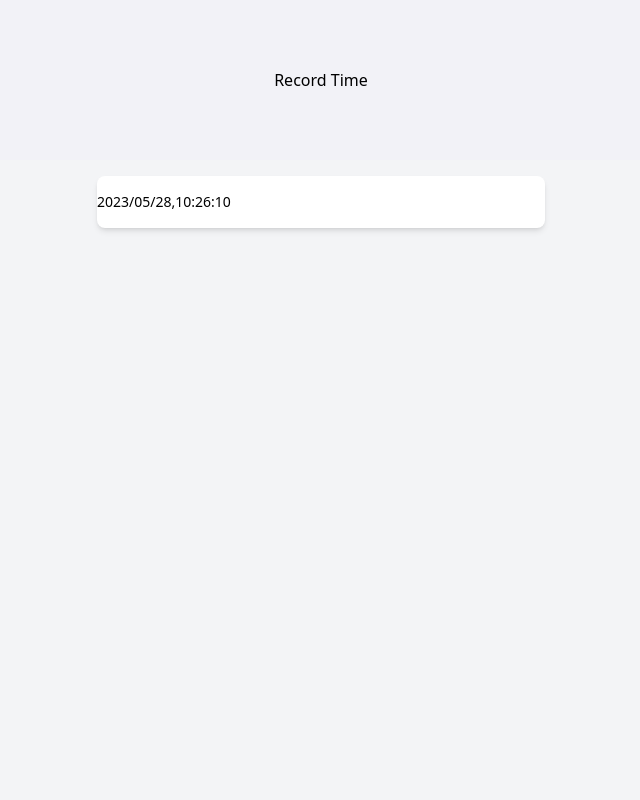
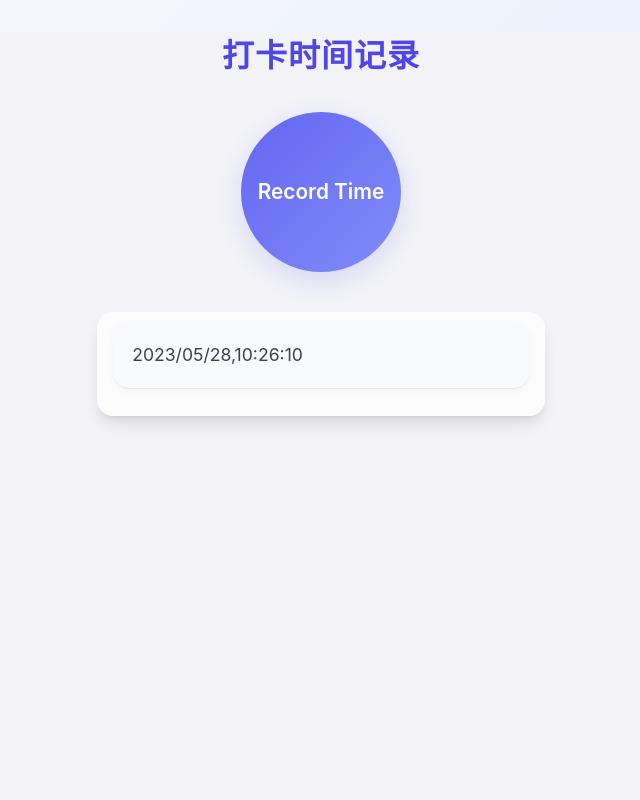
Before and after one commit to dimple369/TimeRecord, a React (Vite) app: page / in a window 1280 px wide. Both pictures are taken after a click on the button "Record Time". Shown: the top 800 px of the page, without its empty margins (319-959 px from the left). Built offline with nearby package versions, Linux system fonts and the light colour scheme.

Commit message:
feat: ui update, unique id, add delete

```diff
--- a/src/App.css
+++ b/src/App.css
@@ -1,8 +1,89 @@
+body {
+  background: linear-gradient(135deg, #f8fafc 0%, #e0e7ff 100%);
+  min-height: 100vh;
+  font-family: 'SF Pro Display', 'PingFang SC', 'Helvetica Neue', Arial, sans-serif;
+}
+
+.header-title {
+  text-align: center;
+  font-size: 2rem;
+  font-weight: 700;
+  color: #4f46e5;
+  margin: 2rem 0 1rem 0;
+  letter-spacing: 1px;
+}
+
 .record-button {
-  border-radius: 50%;
+  display: block;
+  margin: 2rem auto 1.5rem auto;
+  border-radius: 999px;
   width: 160px;
   height: 160px;
+  background: linear-gradient(135deg, #6366f1 0%, #818cf8 100%);
+  color: #fff;
+  font-size: 1.3rem;
+  font-weight: 600;
+  box-shadow: 0 8px 24px rgba(99,102,241,0.18);
+  border: none;
+  transition: transform 0.15s, box-shadow 0.15s;
+  cursor: pointer;
+}
+.record-button:hover {
+  transform: scale(1.05);
+  box-shadow: 0 12px 32px rgba(99,102,241,0.22);
+}
+
+.time-card {
+  background: #f9fafb;
+  border-radius: 1rem;
+  box-shadow: 0 2px 8px rgba(0,0,0,0.04);
+  margin: 0.7rem 1rem;
+  padding: 1.2rem 1.5rem 1.2rem 1.2rem;
+  display: flex;
+  align-items: center;
+  font-size: 1.1rem;
+  color: #374151;
   position: relative;
-  left: 50%;
-  transform: translate(-50%, 0);
+  transition: box-shadow 0.2s;
 }
+.time-card:not(:last-child) {
+  border-bottom: 1px solid #e5e7eb;
+}
+
+.delete-btn {
+  width: 90px;
+  height: 90%;
+  border-radius: 1rem;
+  background: linear-gradient(135deg, #ef4444 0%, #f87171 100%);
+  color: #fff;
+  font-size: 1.1rem;
+  font-weight: 600;
+  display: flex;
+  align-items: center;
+  justify-content: center;
+  box-shadow: 0 2px 8px rgba(239,68,68,0.10);
+  border: none;
+  cursor: pointer;
+  transition: background 0.15s, box-shadow 0.15s;
+  outline: none;
+}
+.delete-btn:active {
+  background: #dc2626;
+  box-shadow: 0 4px 16px rgba(239,68,68,0.18);
+}
+
+@media (max-width: 600px) {
+  .record-button {
+    width: 120px;
+    height: 120px;
+    font-size: 1rem;
+  }
+  .time-card {
+    font-size: 1rem;
+    padding: 1rem 1rem 1rem 1rem;
+  }
+  .delete-btn {
+    width: 70px;
+    font-size: 1rem;
+  }
+}
--- a/src/App.tsx
+++ b/src/App.tsx
@@ -3,35 +3,49 @@ import "./App.css"
 import { Item } from "./component/Item"
 import dayjs from "dayjs"
 
+type TimeRecord = {
+  id: string
+  time: string
+}
+
 function App() {
-  const [times, setTimes] = useState<string[]>(() => {
+  const [times, setTimes] = useState<TimeRecord[]>(() => {
     const data = localStorage.getItem("date")
-    return data ? data.split(",") : []
+    return data ? JSON.parse(data) : []
   })
 
   function handleRecordClick() {
     const date = new Date()
     const timeString = date.toLocaleString()
-    setTimes([timeString, ...times])
-    localStorage.setItem("date", [timeString, ...times].toString())
+    const newRecord = { id: `${Date.now()}-${Math.random()}`, time: timeString }
+    const newTimes = [newRecord, ...times]
+    setTimes(newTimes)
+    localStorage.setItem("date", JSON.stringify(newTimes))
   }
   function handleDeleteClick(index: number) {
     const newTimes = [...times]
     newTimes.splice(index, 1)
     setTimes(newTimes)
-    localStorage.setItem("date", newTimes.toString())
+    localStorage.setItem("date", JSON.stringify(newTimes))
   }
 
   return (
     <>
+      <div className="header-title">打卡时间记录</div>
       <button className="record-button" onClick={handleRecordClick}>
         Record Time
       </button>
-
-      <div className="min-h-screen bg-gray-100 flex justify-center items-start p-4">
-        <div className="w-full max-w-md bg-white rounded-lg shadow-md">
-          {times.map((time, index) => (
-            <Item key={dayjs(time).toISOString()} date={dayjs(time)}></Item>
+      <div className="min-h-screen flex justify-center items-start p-4 bg-transparent">
+        <div className="w-full max-w-md bg-white/80 rounded-2xl shadow-lg pb-4">
+          {times.length === 0 && (
+            <div className="text-center text-gray-400 py-8">暂无打卡记录</div>
+          )}
+          {times.map((item, index) => (
+            <Item
+              key={item.id}
+              date={dayjs(item.time)}
+              onDelete={() => handleDeleteClick(index)}
+            />
           ))}
         </div>
       </div>
--- a/src/component/Item.tsx
+++ b/src/component/Item.tsx
@@ -1,58 +1,81 @@
 import { animated, useSpring } from "@react-spring/web"
 import { useGesture } from "@use-gesture/react"
 import dayjs from "dayjs"
+import { useRef } from "react"
 
 type ItemProps = {
   date: dayjs.Dayjs
   isWorkOverTime?: boolean
+  onDelete?: () => void
 }
 
-export const Item = ({ date, isWorkOverTime = false }: ItemProps) => {
+export const Item = ({ date, isWorkOverTime = false, onDelete }: ItemProps) => {
   const [{ x }, set] = useSpring(() => ({ x: 0 }))
+  const isDeleteVisible = useRef(false)
 
   const bind = useGesture({
-    // onDrag: track dragging movement
-    onDrag: ({ movement: [mx] }) => {
-      console.log(mx)
-      if (mx < -70) set({ x: -70 }) // Prevent moving beyond -70px
-      else if (mx > 0) set({ x: 0 }) // Prevent moving beyond 0px
-      else set({ x: mx }) // Apply the current drag distance
-    },
-    // onDragEnd: handle logic when drag ends
-    onDragEnd: ({ movement: [mx], direction: [dx] }) => {
-      let targetX = 0
-
-      // Show delete button if swiped left between -50px and -70px
-      if (dx === -1 && mx <= -50 && mx >= -70) targetX = -30
-      // Reset to original position if swiped right or less than -50px
-      else if (dx === 1 || mx > -50) targetX = 0
-
-      set({ x: targetX }) // Set the final position
+    onDrag: ({ movement: [mx], last }) => {
+      if (last) {
+        // 松手时判断是否需要保持Delete按钮
+        if (mx <= -30) {
+          set({ x: -70 })
+          isDeleteVisible.current = true
+        } else {
+          set({ x: 0 })
+          isDeleteVisible.current = false
+        }
+      } else {
+        // 拖动中
+        if (mx < -70) set({ x: -70 })
+        else if (mx > 0) set({ x: 0 })
+        else set({ x: mx })
+      }
     },
   })
+
+  // 点击Delete后回弹
+  function handleDelete() {
+    if (onDelete) onDelete()
+    set({ x: 0 })
+    isDeleteVisible.current = false
+  }
 
   return (
     <div className="relative flex overflow-hidden">
       <animated.div
-        {...bind()} // Attach drag gesture to the element
-        className={`${isWorkOverTime ? "text-red-500" : ""} py-4 text-sm grow`}
+        {...bind()}
+        className={`time-card ${isWorkOverTime ? "text-red-500" : ""} grow`}
         style={{
           touchAction: "none",
-          transform: x.to((x) => `translateX(${x}px)`), // Apply horizontal translation
+          transform: x.to((x) => `translateX(${x}px)`),
         }}
       >
-        {date.format("YYYY/MM/DD,HH:mm:ss")} {/* Display the date */}
+        {date.format("YYYY/MM/DD,HH:mm:ss")}
       </animated.div>
-
-      {/* Delete button, only shows if swiped more than -30px */}
       <animated.div
-        className="absolute right-0 w-[100px] h-full rounded-lg bg-red-500 text-white flex items-center justify-center"
+        className="delete-btn absolute right-0 flex items-center justify-center"
         style={{
-          transform: x.to((x) => `translateX(${x <= -30 ? 0 : 100}%)`), // Show button after -30px swipe
-          opacity: x.to((x) => (x <= -30 ? 1 : 0)), // Fade in button after -30px swipe
-          transition: "transform 0.2s ease-out, opacity 0.2s ease-out", // Smooth transition
+          transform: x.to((x) => `translateX(${x <= -30 ? 0 : 100}%)`),
+          opacity: x.to((x) => (x <= -30 ? 1 : 0)),
+          transition: "transform 0.2s ease-out, opacity 0.2s ease-out",
         }}
+        onClick={handleDelete}
       >
+        <svg
+          width="20"
+          height="20"
+          fill="none"
+          viewBox="0 0 24 24"
+          stroke="currentColor"
+          strokeWidth="2"
+          className="mr-2"
+        >
+          <path
+            strokeLinecap="round"
+            strokeLinejoin="round"
+            d="M6 18L18 6M6 6l12 12"
+          />
+        </svg>
         Delete
       </animated.div>
     </div>
```
